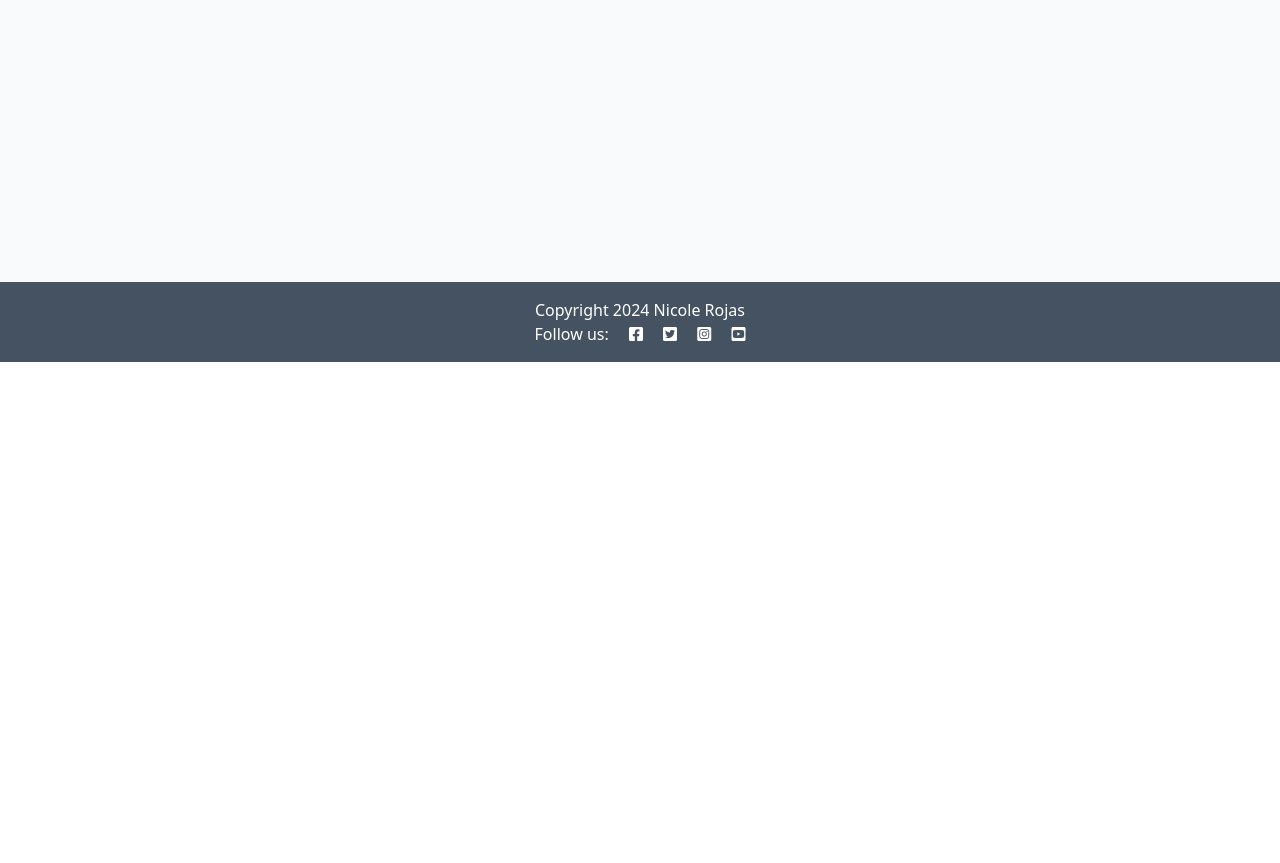
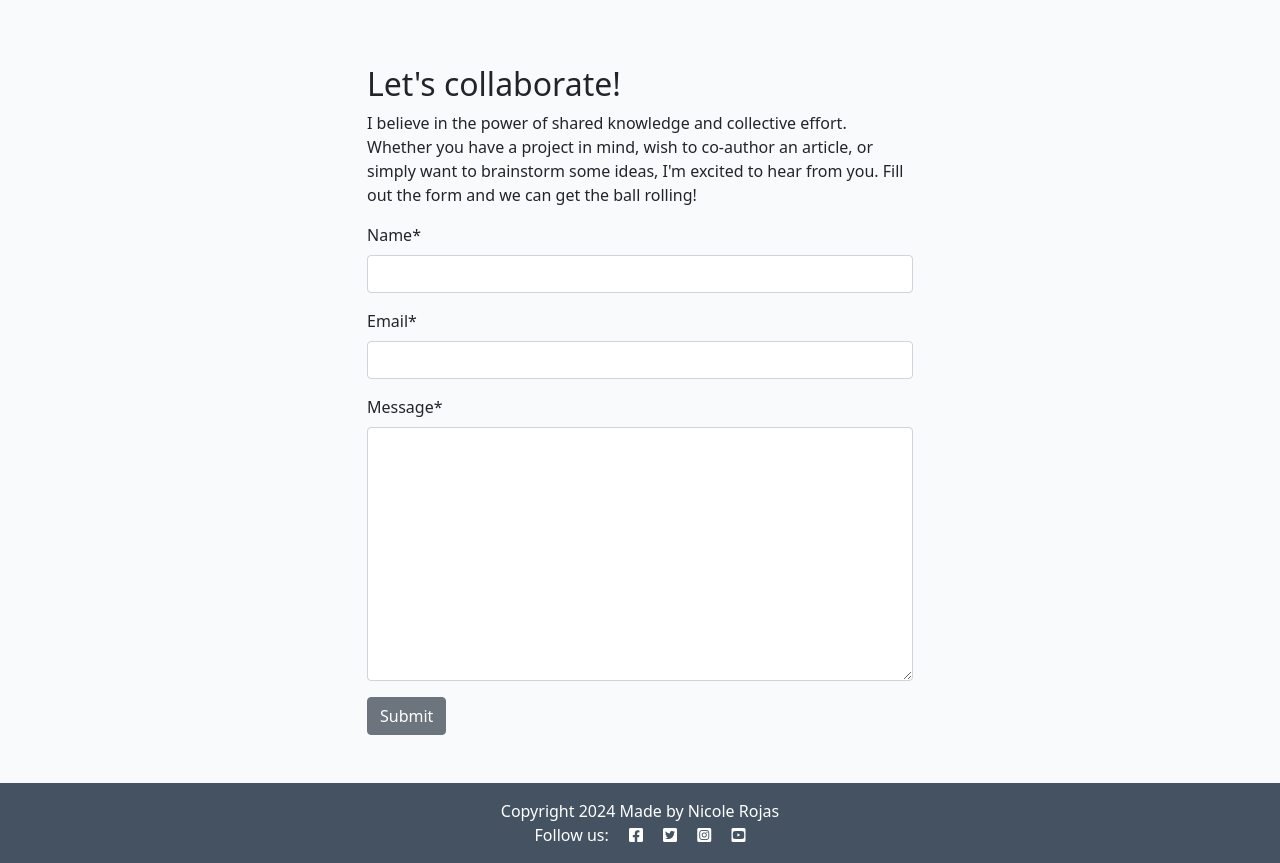
Before and after one commit to Nicolelir/django-blog, a Django app: page /about/ in a window 1280 px wide. Shown: the part 438-1301 px from the top of the page. Before the commit the page ends 800 px from the top, so only its background shows below. Run offline with Django 4.2, Linux system fonts and the light colour scheme; data that the repository does not hold is empty; some libraries are stand-ins or nearby versions.

Commit message:
Add contact form to about page

```diff
--- /dev/null
+++ b/about/forms.py
@@ -0,0 +1,8 @@
+from .models import CollaborateRequest
+from django import forms
+
+
+class CollaborateForm(forms.ModelForm):
+    class Meta:
+        model = CollaborateRequest
+        fields = ('name', 'email', 'message')
--- a/about/models.py
+++ b/about/models.py
@@ -9,3 +9,12 @@ class About(models.Model):
 
     def __str__(self):
         return self.title
+
+class CollaborateRequest(models.Model):
+    name = models.CharField(max_length=200)
+    email = models.EmailField()
+    message = models.TextField()
+    read = models.BooleanField(default=False)
+
+    def __str__(self):
+        return f"Collaboration request from {self.name}"
--- a/about/templates/about/about.html
+++ b/about/templates/about/about.html
@@ -1,6 +1,8 @@
 {% extends 'base.html' %}
 {% block content %}
 {% load static %}
+{% load crispy_forms_tags %}
+
 <div class="container mt-5">
   <div class="row">
     <div class="col-4 text-center">
@@ -20,6 +22,26 @@
       <p class="text-end"><em>Updated on: {{ about.updated_on }}</em></p>
     </div>
   </div>
+  <div class="row justify-content-center">
+    <div class="col-12 col-md-6 my-5">
+        <h2>Let's collaborate!</h2>
+        <p>I believe in the power of shared knowledge and collective effort.
+            Whether you have a project in mind, wish to co-author
+            an article, or simply want to brainstorm some ideas,
+            I'm excited to hear from you. Fill out the form
+            and we can get the ball rolling!</p>
+
+        <!-- add your form here. Your submit button should
+                            have the classes of btn, btn-secondary -->
+        <form method="post">
+        {{ collaborate_form | crispy }}
+        {% csrf_token %}
+        <button class="btn btn-secondary"
+          type="submit">Submit</button>
+        </form>
+    </div>
 </div>
-{% endblock content %}
-{% block copyright %}Copyright 2024 Nicole Rojas{% endblock %}
+</div>
+{% endblock %}
+{% block copyright %}Copyright 2024
+Made by Nicole Rojas{% endblock %}
--- a/about/views.py
+++ b/about/views.py
@@ -1,5 +1,7 @@
 from django.shortcuts import render
 from .models import About
+from .forms import CollaborateForm
+
 # Create your views here.
 
 
@@ -8,9 +10,12 @@ def about_me(request):
     Renders the About page
     """
     about = About.objects.all().order_by('-updated_on').first()
+    collaborate_form = CollaborateForm()
 
     return render(
         request,
         "about/about.html",
-        {"about": about},
+        {"about": about,
+          "collaborate_form": collaborate_form
+        },
     )
--- a/blog/templates/blog/index.html
+++ b/blog/templates/blog/index.html
@@ -57,4 +57,5 @@
 
 <!-- index.html content ends here -->
 {% endblock %}
-{% block copyright %}Copyright 2024 Nicole Rojas{% endblock %}
+{% block copyright %}Copyright 2024
+Made by Nicole Rojas{% endblock %}
--- a/blog/views.py
+++ b/blog/views.py
@@ -29,6 +29,7 @@ def post_detail(request, slug):
     comments = post.comments.all().order_by("-created_on")
     comment_count = post.comments.filter(approved=True).count()
     if request.method == "POST":
+        print("Received a POST request")
         comment_form = CommentForm(data=request.POST)
         if comment_form.is_valid():
             comment = comment_form.save(commit=False)
@@ -41,6 +42,7 @@ def post_detail(request, slug):
             )
 
     comment_form = CommentForm()
+    print("About to render template")
 
     return render(
         request,
--- a/templates/base.html
+++ b/templates/base.html
@@ -107,7 +107,8 @@
     <footer class="footer mt-auto py-3 dark-bg">
         <p class="m-0 text-center text-white">
             {% block copyright %}
-            Copyright 2024 Nicole Rojas
+            Copyright 2024
+            Made by Nicole Rojas
             {% endblock copyright %}
         </p>
         <p class="m-0 text-center text-white">Follow us: <i class="fab fa-facebook-square ms-3"></i>
```
Also changed, not shown: about/admin.py (+8 -2 lines), about/migrations/0002_collaboraterequest.py (added).
